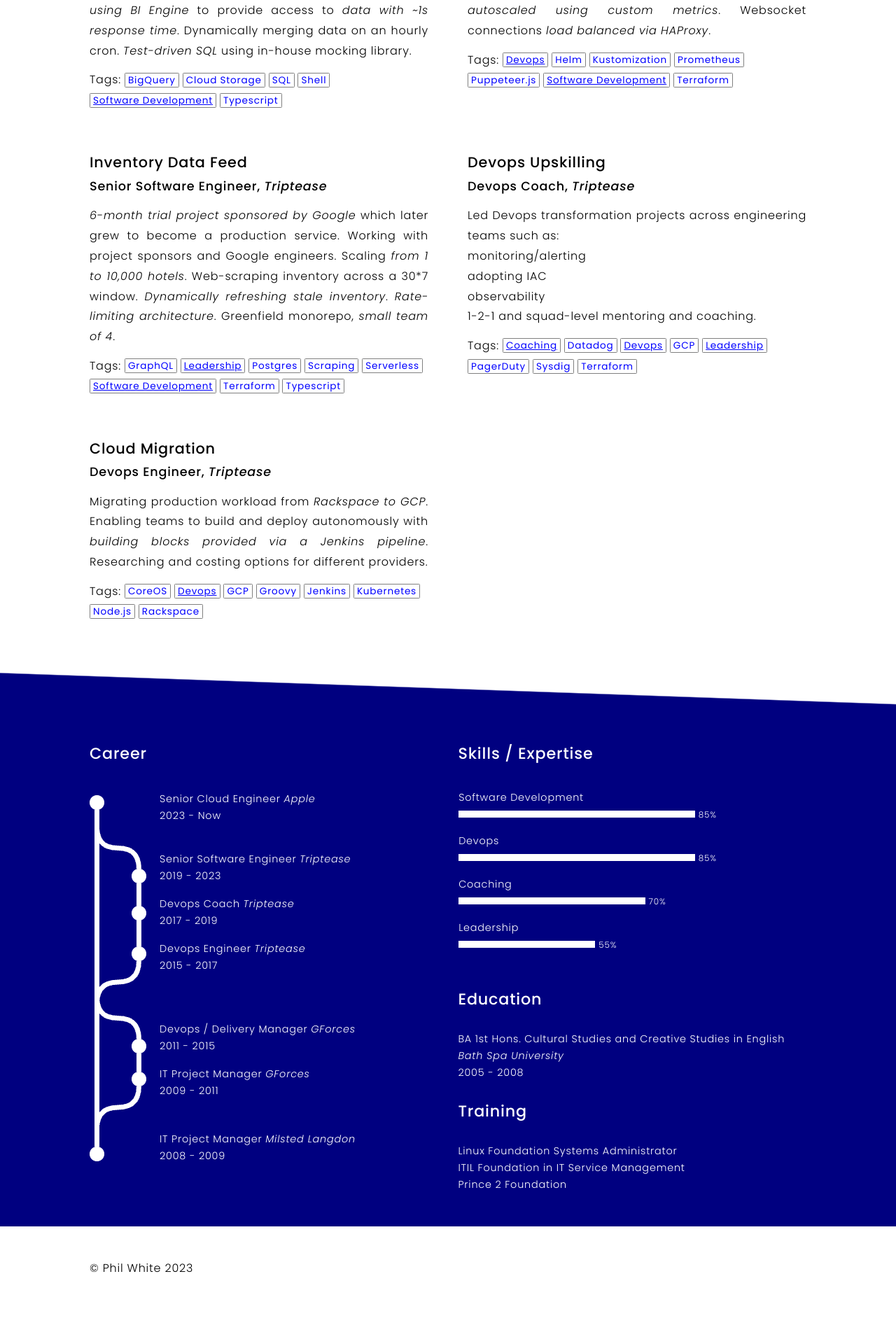
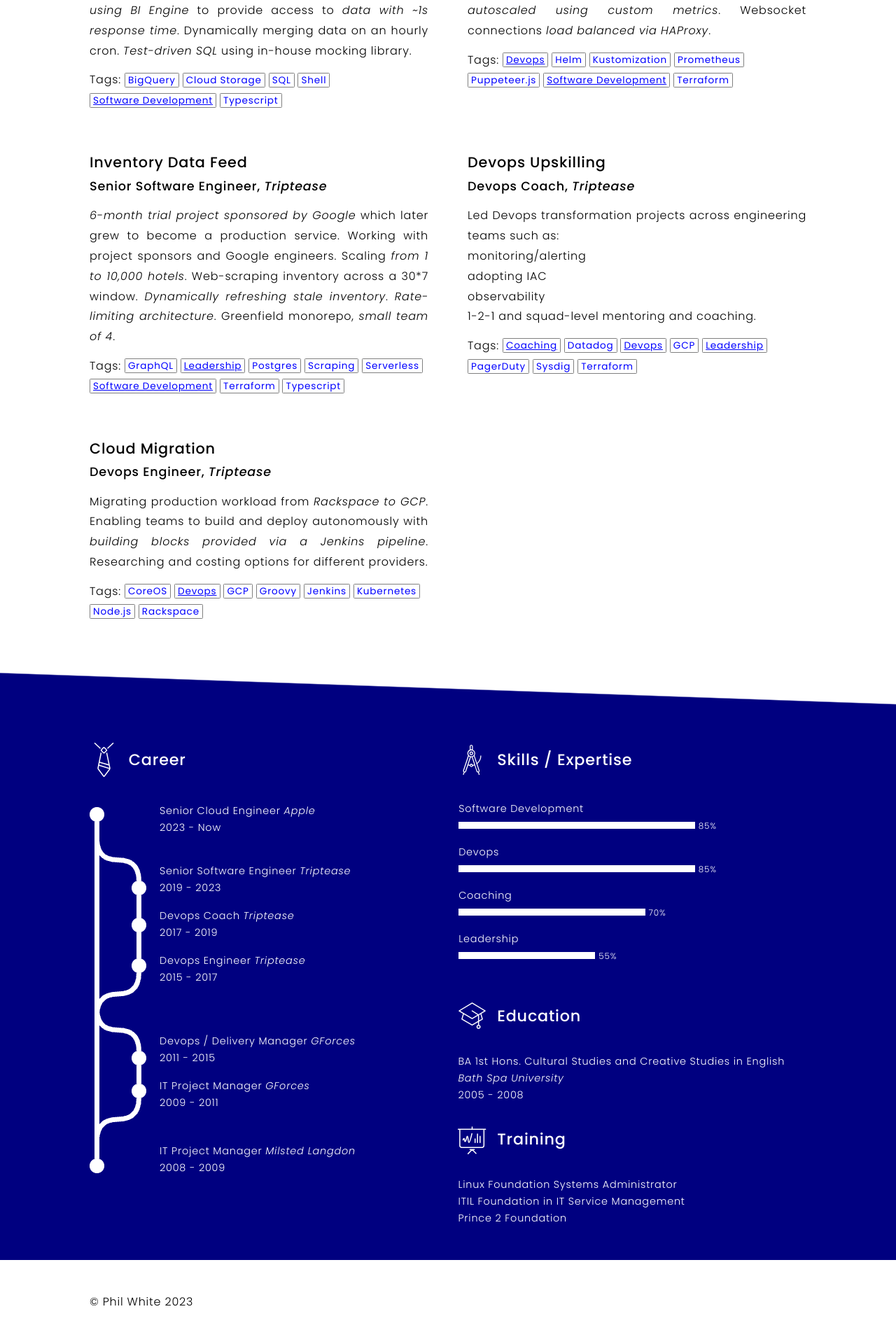
Before and after one commit to philwhiteuk/cv, a Jekyll site: the page built from pages/index.html, in a window 1280 px wide. Shown: the part 1168-3088 px from the top of the page at 70% size. Built offline with Jekyll 4.4.1, drawn with Linux system fonts in a browser that asks for light colours; before the commit the page ends 3040 px from its top, so only the background shows below that.

Commit message:
feat: more icons!

```diff
--- a/_includes/aside.html
+++ b/_includes/aside.html
@@ -33,7 +33,7 @@
                         {% endfor %}
                     </ol>
                 </section>
-                <section>
+                <section aria-label="education">
                     <h2>Education</h2>
                     <ol class="education">
                     {% assign education = site.data.education | sort: "from_date" | reverse %}
@@ -48,7 +48,7 @@
                     {% endfor %}
                     </ol>
                 </section>
-                <section>
+                <section aria-label="training">
                     <h2>Training</h2>
                     <ul>
                         <li>Linux Foundation Systems Administrator</li>
--- a/_sass/theme/_aside.scss
+++ b/_sass/theme/_aside.scss
@@ -8,6 +8,14 @@
         .column {
             flex: initial;
         }
+    }
+
+    h2 {
+        background-repeat: no-repeat;
+        background-size: 2.2em;
+        background-position: -4px center;
+        margin: 0.8em 0;
+        padding: 1em 0 1em 2.5em;
     }
 
     [aria-label=career-history] {
@@ -21,6 +29,9 @@
             }
         }
 
+        h2 {
+            background-image: url("/cv/assets/career.svg");
+        }
 
         li {
             background: url("/cv/assets/branch-sprite.png") no-repeat 0 0;
@@ -36,6 +47,10 @@
     }
 
     [aria-label=skills] {
+        h2 {
+            background-image: url("/cv/assets/skills.svg");
+        }
+
         ol {
             margin-left: -0.45em;
             padding-bottom: 1em;
@@ -73,4 +88,16 @@
             }
         }
     }
+
+    [aria-label=education] {
+        h2 {
+            background-image: url("/cv/assets/education.svg");
+        }
+    }
+
+    [aria-label=training] {
+        h2 {
+            background-image: url("/cv/assets/training.svg");
+        }
+    }
 }
```
Also changed, not shown: assets/career.svg (added), assets/education.svg (added), assets/skills.svg (added), assets/training.svg (added).
